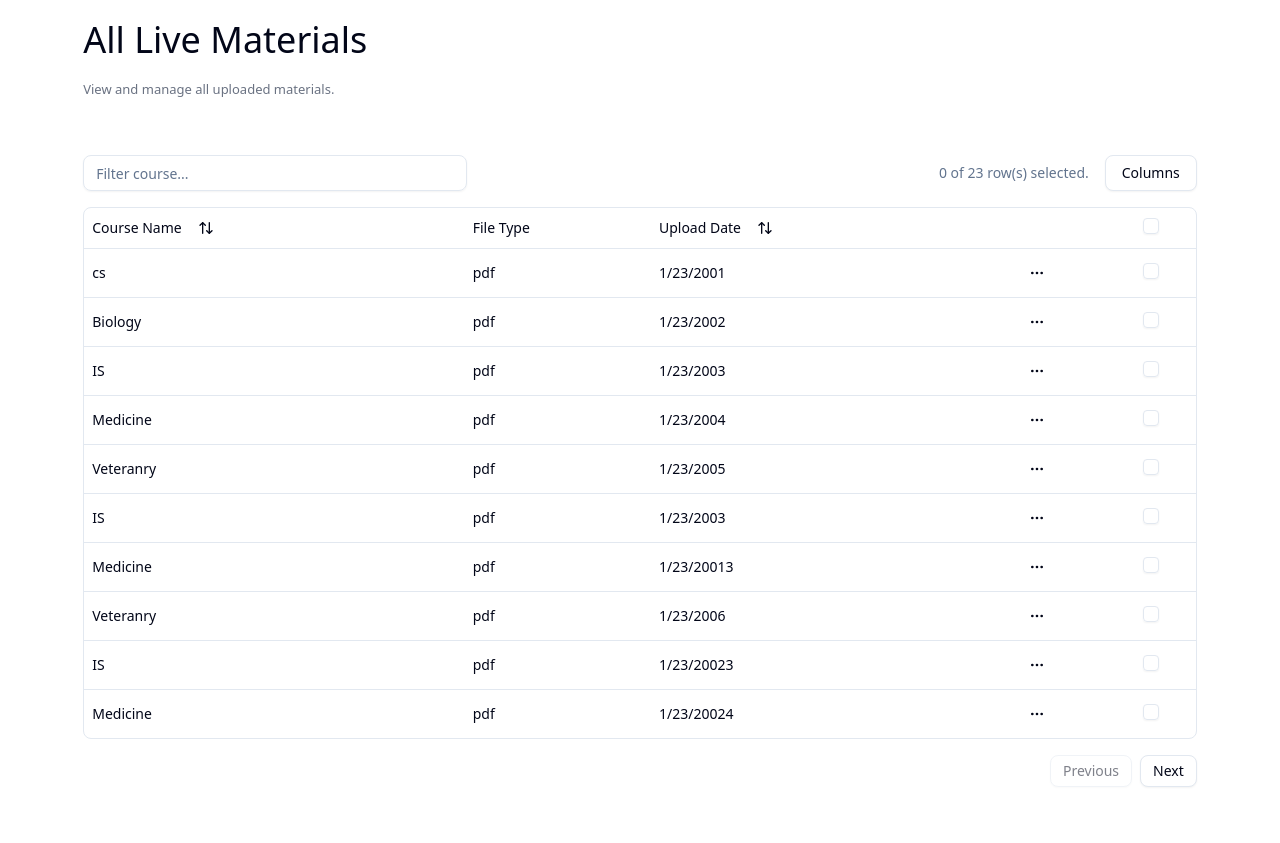
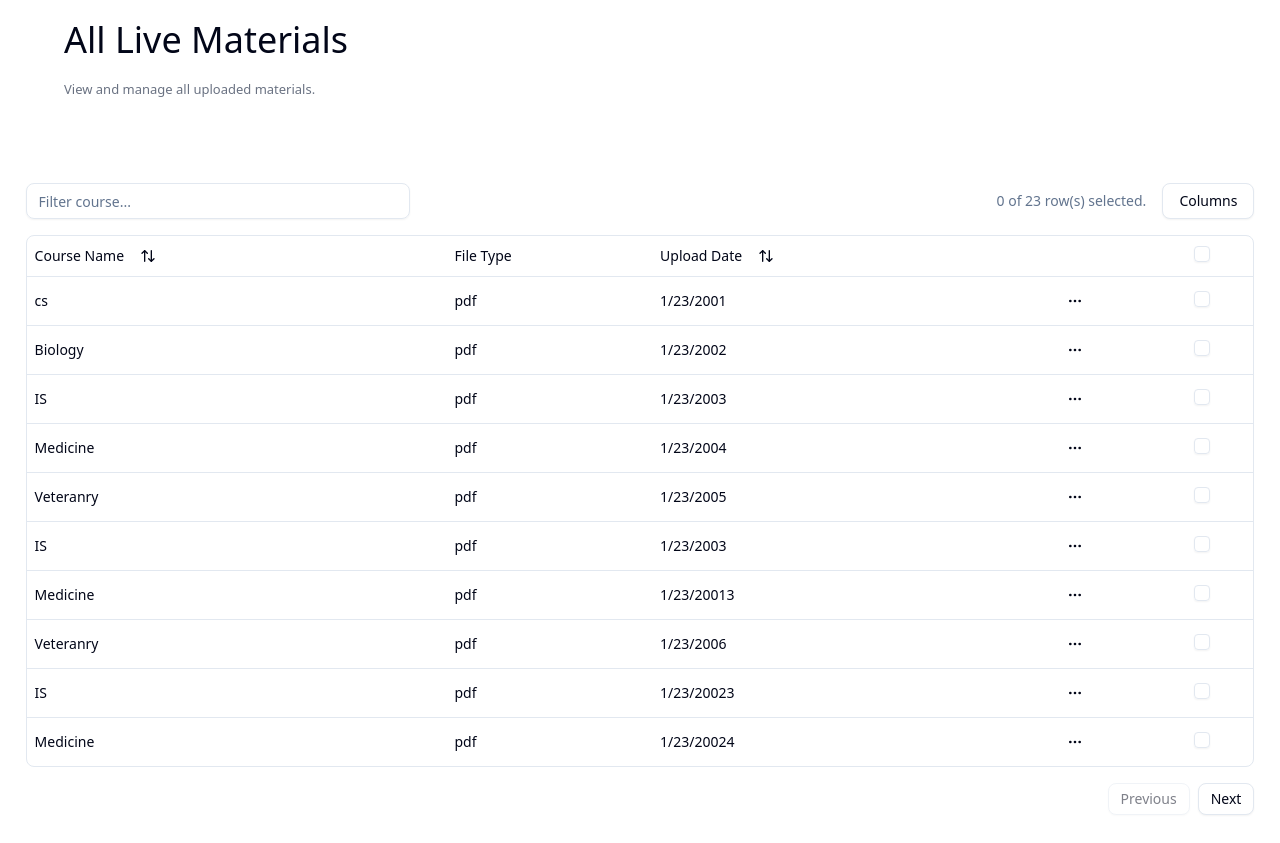
Before and after one commit to yohannesjo435/gibi_material, a Next.js app: page /dashboard/owner in a window 1280 px wide. Shown: the part 1420-2263 px from the top of the page. Built offline with nearby package versions, Linux system fonts and the light colour scheme; what @bprogress/next would draw is missing.

Commit message:
fix: owner dashboard resposive layout

```diff
--- a/src/app/dashboard/components/data-table.tsx
+++ b/src/app/dashboard/components/data-table.tsx
@@ -69,7 +69,7 @@ export function DataTable<TData, TValue>({
   });
 
   return (
-    <div className="w-full max-w-screen">
+    <div className="">
       <div className="flex items-center justify-between py-4 ">
         <Input
           placeholder="Filter course..."
--- a/src/app/dashboard/owner/page.tsx
+++ b/src/app/dashboard/owner/page.tsx
@@ -212,14 +212,14 @@ async function page() {
   const usersData = await getUsers();
 
   return (
-    <div className="w-[87%] m-auto my-10 grid gap-3">
+    <div>
+      <div className="w-[90%] m-auto my-10 grid gap-3">
         <h1 className="text-4xl">Owner Panel</h1>
         <h4 className="mb-5 text-gray-500 text-[13px]">
           All users (admin, owners)
         </h4>
         <UserDataTable columns={userColumns} data={usersData} />
         {/* the table goes here */}
-
         <Suspense fallback={<SkeletonUploadCourseForm />}>
           <UploadCourseForm />
         </Suspense>
@@ -227,7 +227,8 @@ async function page() {
         <h4 className="mb-7 text-gray-500 text-[13px]">
           View and manage all uploaded materials.
         </h4>
-      <div className="w-[100%]">
+      </div>
+      <div className="mx-[2%]">
         <DataTable columns={columns} data={MaterialData} />
       </div>
     </div>
```
Lines whose indentation alone changed are shown as unchanged.
